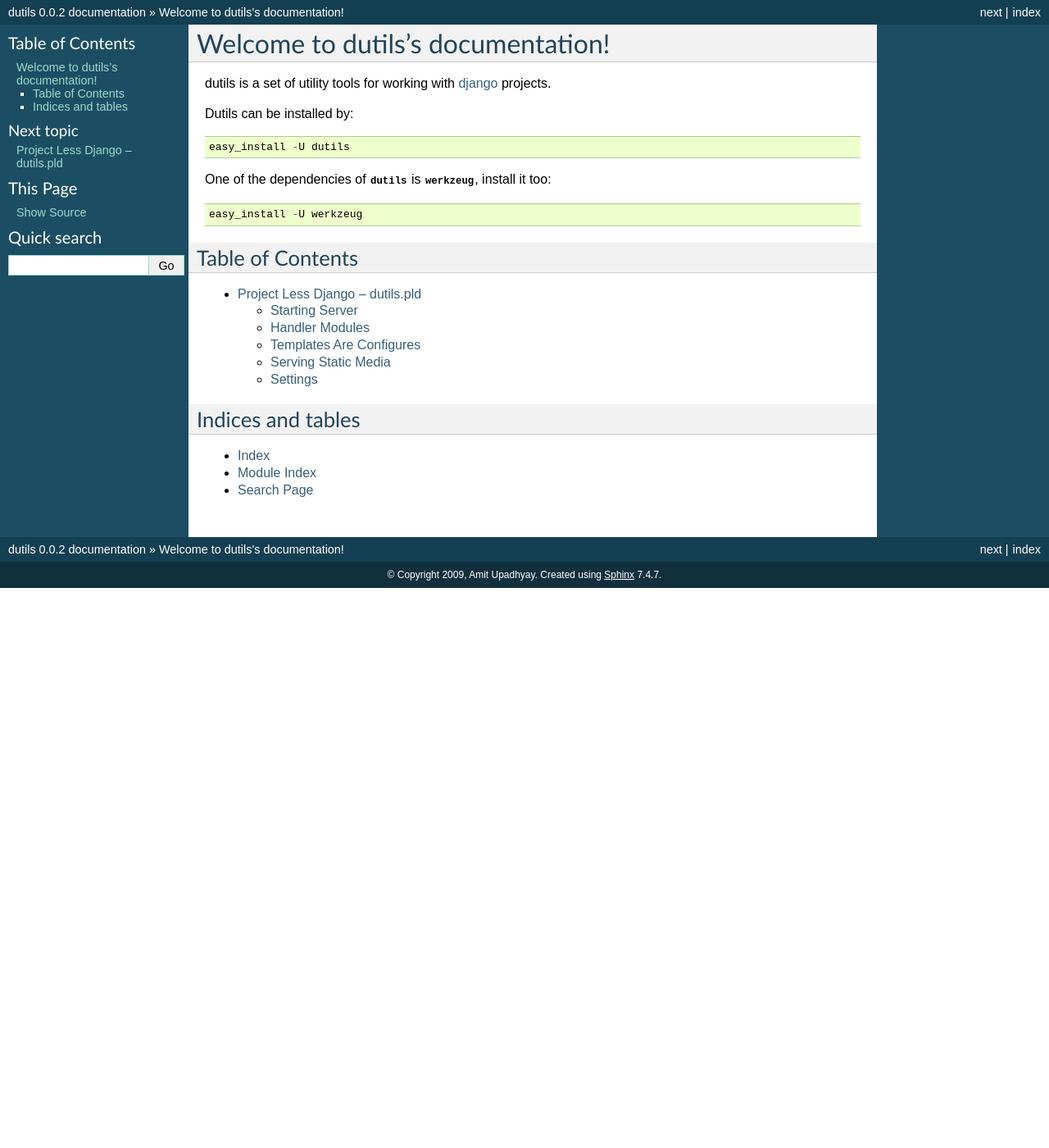
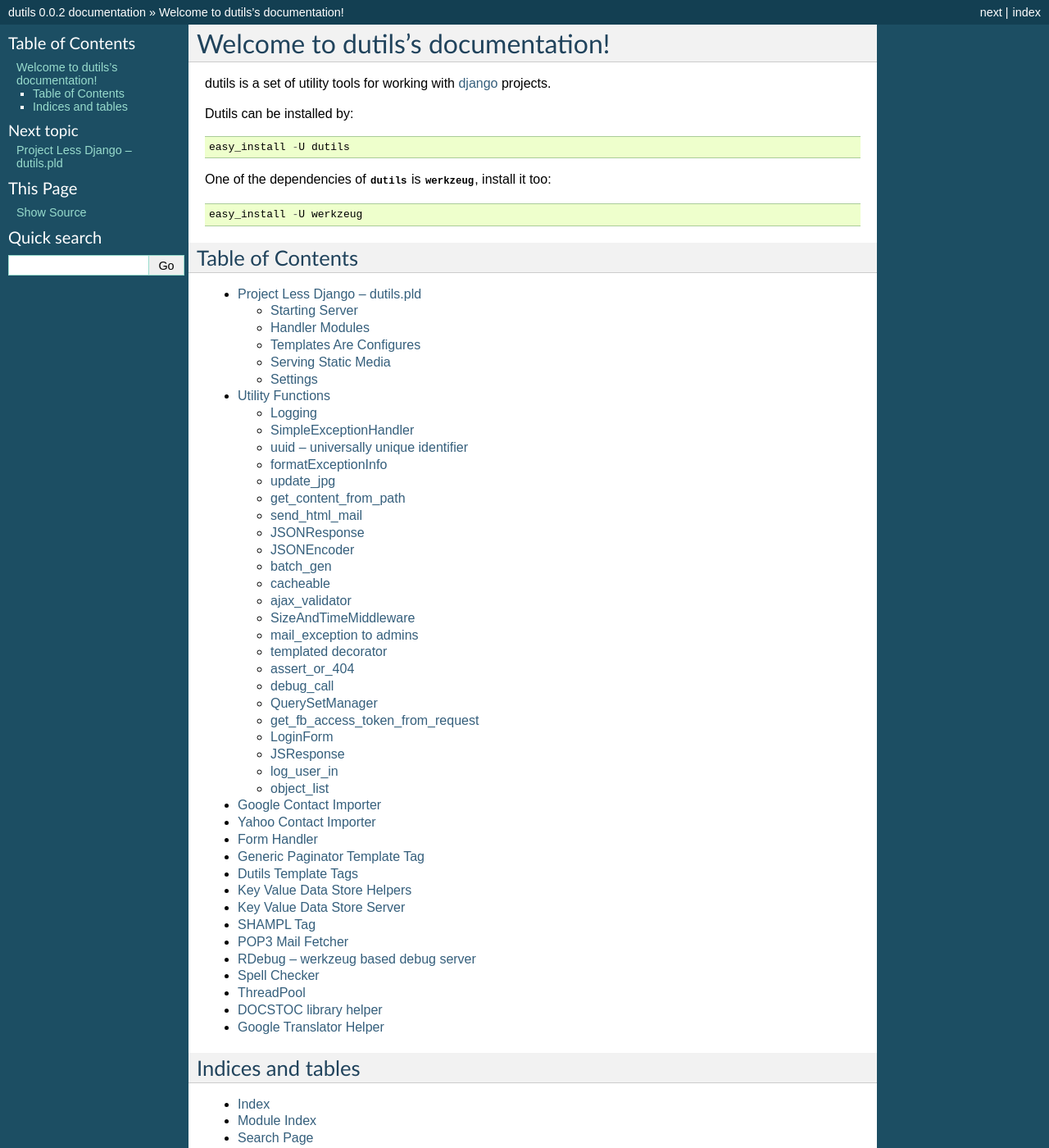
Before and after one commit to amitu/dutils, a Sphinx documentation site: the page built from docs/index.rst, in a window 1280 px wide and 1400 px high. Shown: the whole window at 82% size. Built offline with Sphinx 7.4.7, drawn with Linux system fonts in a browser that asks for light colours.

Commit message:
added lots of placeholders for documentation

```diff
--- /dev/null
+++ b/docs/docstoc.rst
@@ -0,0 +1,2 @@
+DOCSTOC library helper
+**********************
--- /dev/null
+++ b/docs/dutils_tags.rst
@@ -0,0 +1,2 @@
+Dutils Template Tags
+********************
--- /dev/null
+++ b/docs/form_handler.rst
@@ -0,0 +1,2 @@
+Form Handler
+************
--- a/docs/global.rst
+++ b/docs/global.rst
@@ -1,2 +1,3 @@
 .. |pld| replace:: :mod:`dutils.pld`
 .. |dutils| replace:: :mod:`dutils`
+.. |utils| replace:: :mod:`dutils.utils`
--- /dev/null
+++ b/docs/google_contacts.rst
@@ -0,0 +1,2 @@
+Google Contact Importer
+***********************
--- /dev/null
+++ b/docs/google_translator.rst
@@ -0,0 +1,2 @@
+Google Translator Helper
+************************
--- a/docs/index.rst
+++ b/docs/index.rst
@@ -25,6 +25,22 @@
    :maxdepth: 2
 
    pld
+   utils
+   google_contacts
+   yahoo_contacts
+   form_handler
+   paginator
+   dutils_tags
+   kvds
+   kvds_server
+   shampl
+   pops3_mail
+   rdebug
+   spell_checker
+   threadpool
+   docstoc
+   google_translator
+
 
 Indices and tables
 ==================
--- /dev/null
+++ b/docs/kvds.rst
@@ -0,0 +1,2 @@
+Key Value Data Store Helpers
+****************************
--- /dev/null
+++ b/docs/kvds_server.rst
@@ -0,0 +1,2 @@
+Key Value Data Store Server
+***************************
--- /dev/null
+++ b/docs/paginator.rst
@@ -0,0 +1,2 @@
+Generic Paginator Template Tag
+******************************
--- /dev/null
+++ b/docs/pops3_mail.rst
@@ -0,0 +1,2 @@
+POP3 Mail Fetcher
+*****************
--- /dev/null
+++ b/docs/rdebug.rst
@@ -0,0 +1,2 @@
+RDebug -- werkzeug based debug server
+*************************************
--- /dev/null
+++ b/docs/shampl.rst
@@ -0,0 +1,2 @@
+SHAMPL Tag
+**********
--- /dev/null
+++ b/docs/spell_checker.rst
@@ -0,0 +1,2 @@
+Spell Checker
+=============
--- /dev/null
+++ b/docs/threadpool.rst
@@ -0,0 +1,2 @@
+ThreadPool
+**********
--- /dev/null
+++ b/docs/utils.rst
@@ -0,0 +1,166 @@
+Utility Functions
+*****************
+
+.. include:: global.rst
+
+|dutils| is composed of a lot of miscellaneous utility functions. These
+functions are documented here.
+
+Logging
+=======
+
+|utils| contains following helpers for loggins.
+
+dutils.utils.logger
+-------------------
+
+`dutils.utils.logger` is an instance configured logger. The logging is
+configured to store the logs in a file named after the projects, in a folder
+called `logs` in the current folder.
+
+For example::
+
+    from dutils import utils
+
+    utils.logger.info("this goes to logs")
+
+Assuming the name of the project is `django_project`, this will send the log
+message to a file named `logs/django_project.log`.
+
+dutils.utils.create_logger
+--------------------------
+
+.. function:: dutils.utils.create_logger(name=None, level=logging.DEBUG)
+
+    Create a logger by the given name.
+
+    :param name: name of the logger. If its not given, name is derived based on
+        the name of the project.
+    :type name: string or None.
+    :param level: logging level.
+    :rtype: logger object.
+
+Usage::
+
+    from dutils import utils
+    mail_logger = utils.create_logger("mail_logger")
+
+    def send_mail(*args):
+        mail_logger.debug("send_mail called")
+        ...
+        mail_logger.debug("send_mail done")
+
+The logs will be written in `projdir/logs/mail_logger.log`.
+
+dutils.utils.PrintLogger
+------------------------
+
+|utils| contains a PrintLogger class. This can be used to make all print
+statements go to main logger as well as on console.
+
+To use it go to some module that is loaded by django during startup,
+`urls.py` for example, and write the following::
+
+    import sys
+    from dutils.utils import PrintLogger
+    sys.stdout = PrintLogger(sys.stdout)
+
+    print "hello log file"
+
+After this "hello log file" will be printed on console as well as it will go in
+log file.
+
+.. note::
+
+    You may not want to put this line in settings.py as settings.py is
+    loaded by utils.py, which will cause cyclic dependency.
+
+SimpleExceptionHandler
+======================
+
+|utils| contains a django middleware that logs exceptions to `logger`.
+
+This middleware can be used by updating the `settings.py`::
+
+    MIDDLEWARE_CLASSES = (
+        # other middlewares
+        'dutils.utils.SimpleExceptionHandler',
+    )
+
+uuid -- universally unique identifier
+=====================================
+
+|utils| contains a `uuid`.
+
+.. function:: dutils.utils.uuid( \*args ):
+
+    Generate a random uuid.
+
+    :param \*args: variable number of arguments.
+    :rtype: 32 byte long string, composed of hexadecimal chars.
+
+Usage::
+
+    >>> from dutils import utils
+    >>> utils.uuid()
+    'e5bd5a3bd2d81edaec9857cc97ec655a'
+
+formatExceptionInfo
+===================
+
+update_jpg
+==========
+
+get_content_from_path
+=====================
+
+send_html_mail
+==============
+
+JSONResponse
+============
+
+JSONEncoder
+===========
+
+batch_gen
+=========
+
+cacheable
+=========
+
+ajax_validator
+==============
+
+SizeAndTimeMiddleware
+=====================
+
+mail_exception to admins
+========================
+
+templated decorator
+===================
+
+assert_or_404
+=============
+
+debug_call
+==========
+
+QuerySetManager
+===============
+
+get_fb_access_token_from_request
+================================
+
+LoginForm
+=========
+
+JSResponse
+==========
+
+log_user_in
+===========
+
+object_list
+===========
--- /dev/null
+++ b/docs/yahoo_contacts.rst
@@ -0,0 +1,2 @@
+Yahoo Contact Importer
+**********************
```
Also changed, not shown: 1 other file.
